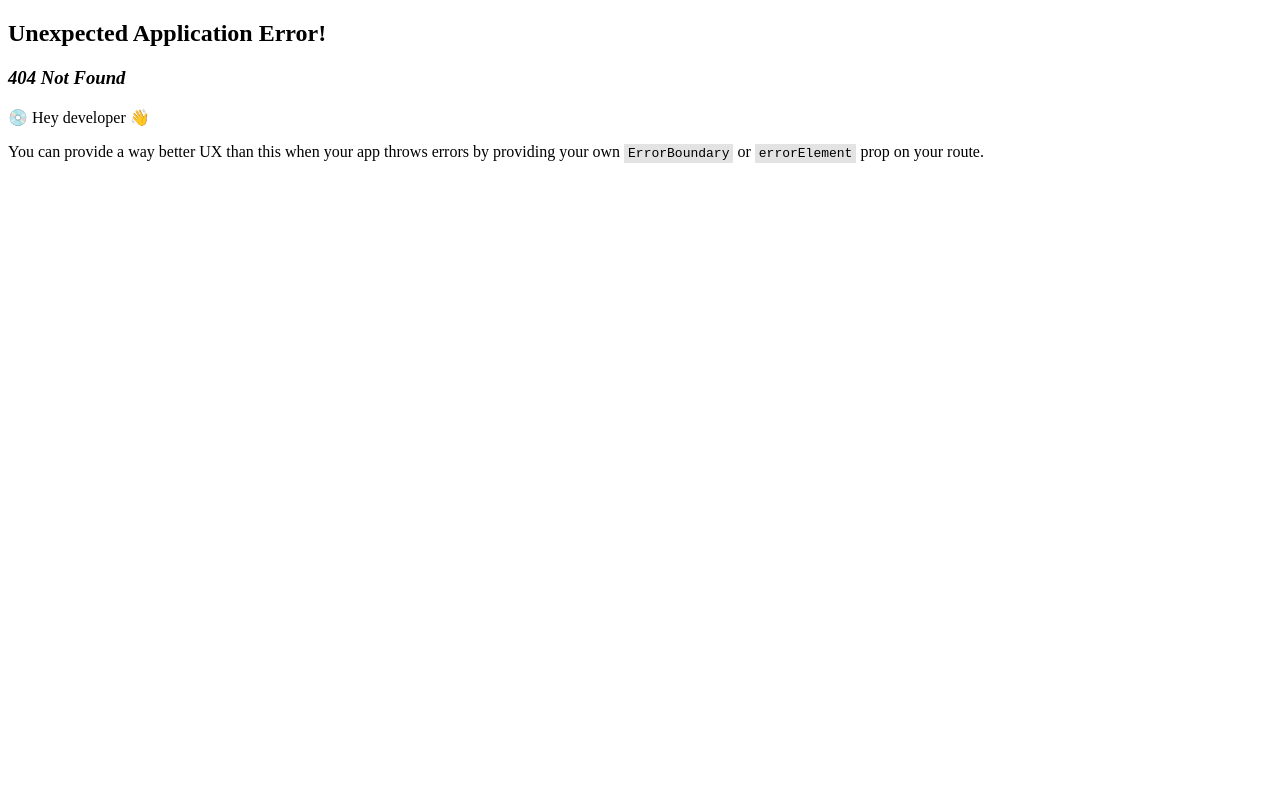
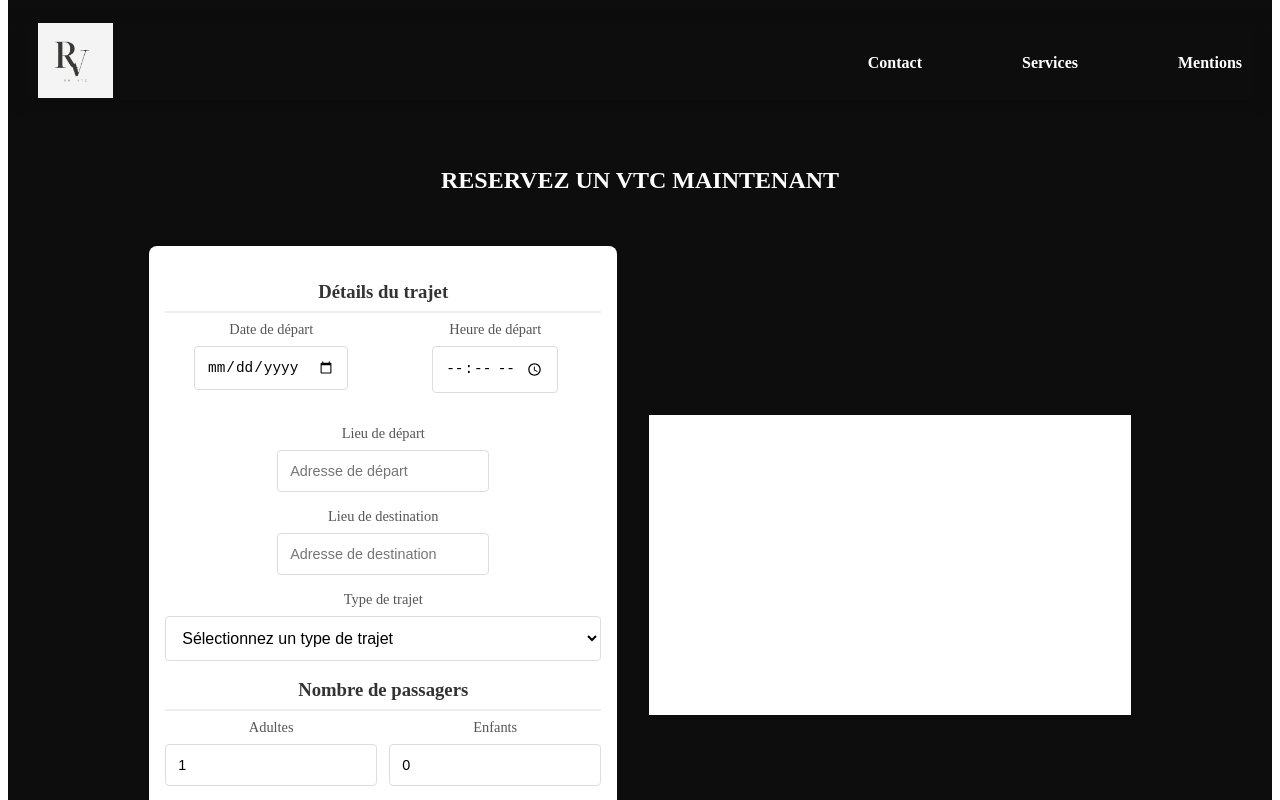
Before and after one commit to nivorako/VTC, a React (Vite) app: page /booking in a window 1280 px wide. Before the commit this address had no page. Shown: the top 800 px of the page. Built offline with nearby package versions, Linux system fonts and the light colour scheme.

Commit message:
BookingForm

```diff
--- a/package.json
+++ b/package.json
@@ -10,11 +10,13 @@
     "preview": "vite preview"
   },
   "dependencies": {
+    "formik": "^2.4.6",
     "react": "^19.1.0",
     "react-dom": "^19.1.0",
     "react-icons": "^5.5.0",
     "react-router-dom": "^7.6.0",
-    "styled-components": "^6.1.18"
+    "styled-components": "^6.1.18",
+    "yup": "^1.6.1"
   },
   "devDependencies": {
     "@eslint/js": "^9.25.0",
--- /dev/null
+++ b/src/components/BookingForm.tsx
@@ -0,0 +1,196 @@
+import { Formik, Field, Form } from "formik";
+import * as Yup from "yup";
+import styled from 'styled-components';
+
+const ReservationSchema = Yup.object().shape({
+  date: Yup.date().required("Date obligatoire"),
+  heure: Yup.string().required("Heure obligatoire"),
+  depart: Yup.string().required("Lieu de départ obligatoire"),
+  arrivee: Yup.string().required("Lieu d'arrivée obligatoire"),
+  typeTrajet: Yup.string().required("Choix type trajet obligatoire"),
+  passagersAdultes: Yup.number().min(1, "Au moins 1 adulte").required("Obligatoire"),
+  passagersEnfants: Yup.number().min(0, "Obligatoire"),
+});
+
+const FormContainer = styled.div`
+  max-width: 50%;
+  background: white;
+  padding: 1rem;
+  border-radius: 8px;
+  box-shadow: 0 2px 4px rgba(0, 0, 0, 0.1);
+  z-index: 2;
+  @media (max-width: 768px) {
+    max-width: 80%;
+    margin: 0 auto;
+  }
+`;
+
+const SectionTitle = styled.h3`
+  color: #333;
+  margin-bottom: .5rem;
+  padding-bottom: 0.5rem;
+  border-bottom: 2px solid #eee;
+`;
+
+const Row = styled.div`
+    display: flex;
+    gap: 0.75rem;
+    margin-bottom: 1rem;
+`;
+
+const FormField = styled.div`
+  flex: 1;
+  margin-bottom: 1rem;
+`;
+
+const Label = styled.label`
+  display: block;
+  margin-bottom: 0.5rem;
+  color: #555;
+  font-weight: 500;
+  font-size: .9rem;
+`;
+
+const Input = styled(Field)`
+
+  padding: 0.75rem;
+  border: 1px solid #ddd;
+  border-radius: 4px;
+  font-size: .9rem;
+  &:focus {
+    outline: none;
+    border-color: #4a90e2;
+    box-shadow: 0 0 0 2px rgba(74, 144, 226, 0.2);
+  }
+`;
+
+const Select = styled(Field)`
+  width: 100%;
+  padding: 0.75rem;
+  border: 1px solid #ddd;
+  border-radius: 4px;
+  font-size: 1rem;
+  background-color: white;
+`;
+
+const SubmitButton = styled.button`
+  width: 100%;
+  padding: 1rem;
+  background-color: #4a90e2;
+  color: white;
+  border: none;
+  border-radius: 4px;
+  font-size: 1rem;
+  font-weight: 600;
+  cursor: pointer;
+
+  &:hover {
+    background-color: #357abd;
+  }
+`;
+
+const ErrorMessage = styled.div`
+  color: #e74c3c;
+  font-size: 0.875rem;
+  margin-top: 0.25rem;
+`;
+
+const BookingForm = () => (
+  <FormContainer>
+    <Formik
+      initialValues={{
+        date: "",
+        heure: "",
+        depart: "",
+        arrivee: "",
+        typeTrajet: "aller_simple",
+        passagersAdultes: 1,
+        passagersEnfants: 0,
+      }}
+      validationSchema={ReservationSchema}
+      onSubmit={(values) => {
+        console.log(values);
+      }}
+    >
+      {({ errors, touched, setFieldValue }) => (
+        <Form>
+          {/* Section 1: Détails du trajet */}
+          <SectionTitle>Détails du trajet</SectionTitle>
+
+          <Row>
+            <FormField>
+              <Label>Date de départ</Label>
+              <Input type="date" name="date" />
+              {errors.date && touched.date && (
+                <ErrorMessage>{errors.date}</ErrorMessage>
+              )}
+            </FormField>
+            <FormField>
+              <Label>Heure de départ</Label>
+              <Input type="time" name="heure" />
+              {errors.heure && touched.heure && (
+                <ErrorMessage>{errors.heure}</ErrorMessage>
+              )}
+            </FormField>
+          </Row>
+
+          <FormField>
+            <Label>Lieu de départ</Label>
+            <Input type="text" name="depart" placeholder="Adresse de départ" />
+            {errors.depart && touched.depart && (
+              <ErrorMessage>{errors.depart}</ErrorMessage>
+            )}
+          </FormField>
+
+          <FormField>
+            <Label>Lieu de destination</Label>
+            <Input type="text" name="arrivee" placeholder="Adresse de destination" />
+            {errors.arrivee && touched.arrivee && (
+              <ErrorMessage>{errors.arrivee}</ErrorMessage>
+            )}
+          </FormField>
+
+          <FormField>
+            <Label>Type de trajet</Label>
+            <Select
+                as="select"
+                name="typeTrajet"
+                onChange={(e: React.ChangeEvent<HTMLSelectElement>) => setFieldValue("typeTrajet", e.target.value)}
+            >
+              <option value="">Sélectionnez un type de trajet</option>
+              <option value="aller_simple">Aller simple</option>
+              <option value="aller_retour">Aller et retour</option>
+            </Select>
+            {errors.typeTrajet && touched.typeTrajet && (
+              <ErrorMessage>{errors.typeTrajet}</ErrorMessage>
+            )}
+          </FormField>
+
+          {/* Section 2: Nombre de passagers */}
+          <SectionTitle>Nombre de passagers</SectionTitle>
+
+          <Row>
+            <FormField>
+              <Label>Adultes</Label>
+              <Input type="number" name="passagersAdultes" min="1" />
+              {errors.passagersAdultes && touched.passagersAdultes && (
+                <ErrorMessage>{errors.passagersAdultes}</ErrorMessage>
+              )}
+            </FormField>
+            <FormField>
+              <Label>Enfants</Label>
+              <Input type="number" name="passagersEnfants" min="0" />
+              {errors.passagersEnfants && touched.passagersEnfants && (
+                <ErrorMessage>{errors.passagersEnfants}</ErrorMessage>
+              )}
+            </FormField>
+          </Row>
+
+          <SubmitButton type="submit">Réserver maintenant</SubmitButton>
+        </Form>
+      )}
+    </Formik>
+  </FormContainer>
+);
+
+export default BookingForm;
--- /dev/null
+++ b/src/pages/Booking.tsx
@@ -0,0 +1,76 @@
+import styled from "styled-components";
+import { theme } from "../styles/theme";
+import BookingForm from "../components/BookingForm";
+
+const Booking = () => {
+  return (
+
+      <Section>
+        <H2>RESERVEZ UN VTC MAINTENANT</H2>
+            <BookingContainer>
+                <BookingForm/>
+                <Maps>
+
+                </Maps>
+            </BookingContainer>
+      </Section>
+
+  )
+}
+
+const H2 = styled.h2`
+  margin-top: 200px;
+  z-index: 2;
+  @media (max-width: 480px) {
+    margin-top: 200px;
+  }
+`
+
+const Section = styled.section`
+    position: relative;
+    box-sizing: border-box;
+    max-width: 1440px;
+    width: 100%;
+    height: 100%;
+    margin: auto;
+    padding: 0 30px;
+    text-align: center;
+    background: ${theme.colors.background};
+    display: flex;
+    flex-direction: column;
+    justify-content: center;
+    align-items: center;
+    gap: 2rem;
+    color: white;
+    margin-top: -150px;
+    &::before {
+        content: '';
+        position: absolute;
+        top: 0;
+        left: 0;
+        right: 0;
+        bottom: 0;
+        background: rgba(0, 0, 0, 0.5); /* Fond noir à 50% d'opacité */
+        z-index: 1;
+  }
+`
+const BookingContainer = styled.div`
+    width: 100%;
+    display: flex;
+    justify-content: center;
+    align-items: center;
+    gap: 2rem;
+    z-index: 2;
+    @media (max-width: 768px) {
+        flex-direction: column;
+    }
+`
+
+const Maps = styled.div`
+    width: 40%;
+    height: 300px;
+    background: white;
+    z-index: 2;
+`
+
+export default Booking
--- a/src/pages/Home.tsx
+++ b/src/pages/Home.tsx
@@ -1,6 +1,8 @@
 import styled from "styled-components";
 import backgroundIMG from "../assets/voiture.webp";
 import { theme } from "../styles/theme";
+import { Link } from "react-router-dom";
+
 const Home = () => {
   return (
 
@@ -16,7 +18,9 @@ const Home = () => {
         <Span2>
           06 00 08 00 00
         </Span2>
-        <BookingBTN>Reservez votre VTC</BookingBTN>
+
+          <BookingBTN to="/booking">Reservez votre VTC</BookingBTN>
+
       </Section>
 
   )
@@ -81,7 +85,7 @@ const Span2 = styled.span`
   z-index: 2;
 `
 
-const BookingBTN = styled.button`
+const BookingBTN = styled(Link)`
   background: ${theme.colors.secondary};
   color: white;
   padding: 1rem 2rem;
@@ -91,6 +95,7 @@ const BookingBTN = styled.button`
   z-index: 2;
   font-weight: bold;
   font-size: 1.5rem;
+  text-decoration: none;
   &:hover {
     background: ${theme.colors.tertiary};
   }
--- a/src/router/index.tsx
+++ b/src/router/index.tsx
@@ -5,6 +5,7 @@ import Contact from '../pages/Contact'
 import Services from '../pages/Services'
 import Mentions from '../pages/Mentions'
 import MainLayout from '../layout/MainLayout'
+import Booking from '../pages/Booking'
 
 export const router = createBrowserRouter([
   {
@@ -25,6 +26,10 @@ export const router = createBrowserRouter([
       {
         path: '/mentions',
         element: <Mentions />
+      },
+      {
+        path: '/booking',
+        element: <Booking />
       }
     ]
   }
```
Also changed, not shown: src/index.css (line endings or trailing spaces), 1 other file (tests, documents, lock files or other folders).
